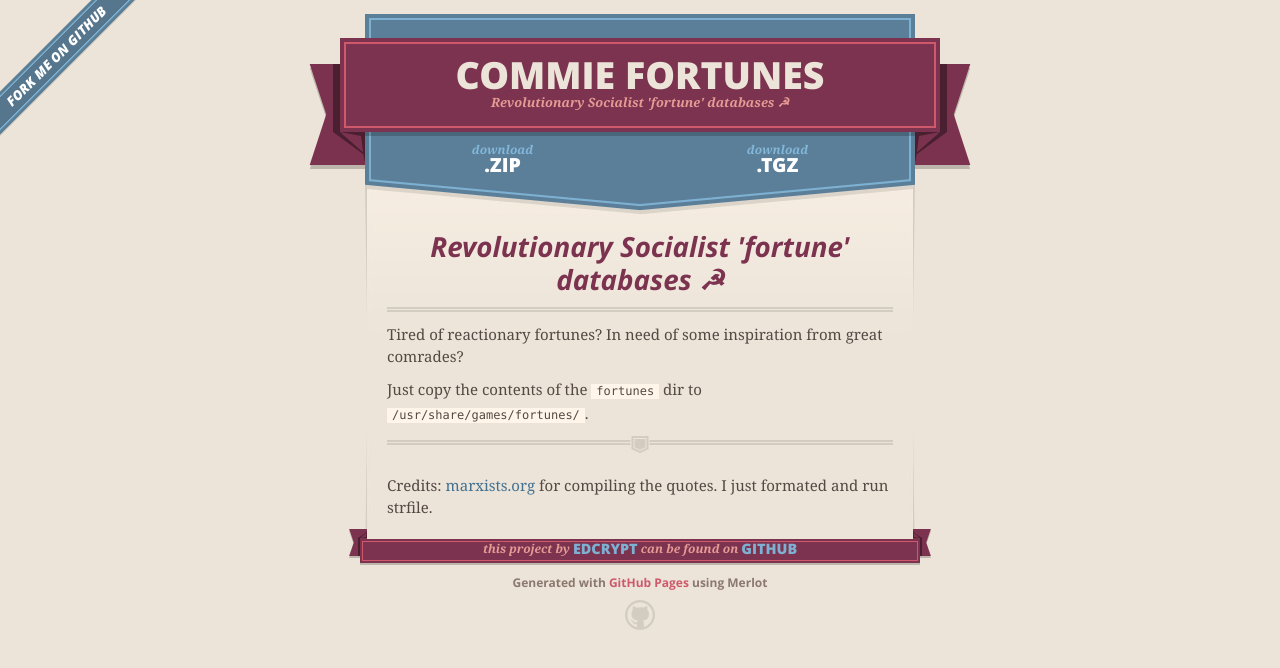
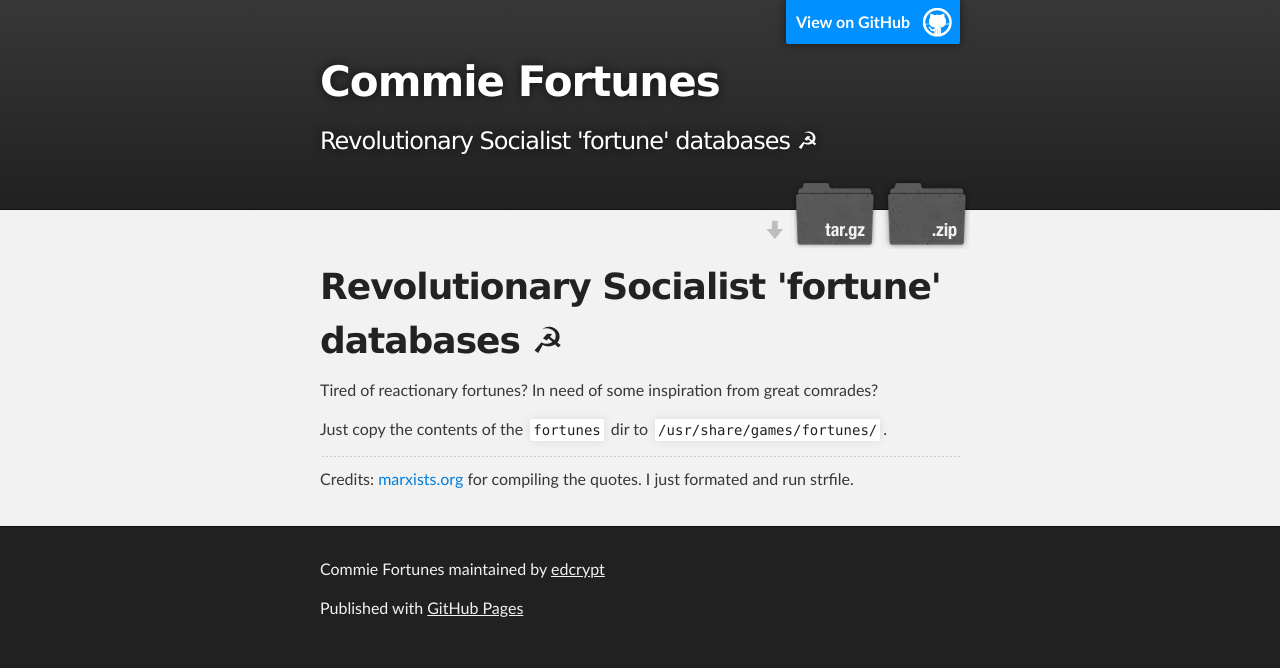
Before and after one commit to edcrypt/commiefortnes, a plain HTML site: page index.html in a window 1280 px wide. Drawn offline with nearby package versions, Linux system fonts and the light colour scheme.

Commit message:
Create gh-pages branch via GitHub

```diff
--- a/index.html
+++ b/index.html
@@ -1,51 +1,36 @@
 <!DOCTYPE html>
 <html>
+
   <head>
     <meta charset='utf-8'>
     <meta http-equiv="X-UA-Compatible" content="chrome=1">
-    <meta name="viewport" content="width=640">
+    <meta name="description" content="Commie Fortunes : Revolutionary Socialist &#39;fortune&#39; databases ☭ ">
 
-    <link rel="stylesheet" href="stylesheets/core.css" media="screen">
-    <link rel="stylesheet" href="stylesheets/mobile.css" media="handheld, only screen and (max-device-width:640px)">
-    <link rel="stylesheet" href="stylesheets/github-light.css">
+    <link rel="stylesheet" type="text/css" media="screen" href="stylesheets/stylesheet.css">
 
-    <script type="text/javascript" src="javascripts/modernizr.js"></script>
-    <script type="text/javascript" src="https://ajax.googleapis.com/ajax/libs/jquery/1.7.1/jquery.min.js"></script>
-    <script type="text/javascript" src="javascripts/headsmart.min.js"></script>
-    <script type="text/javascript">
-      $(document).ready(function () {
-        $('#main_content').headsmart()
-      })
-    </script>
-    <title>Commie Fortunes by edcrypt</title>
+    <title>Commie Fortunes</title>
   </head>
 
   <body>
-    <a id="forkme_banner" href="https://github.com/edcrypt/commiefortnes">View on GitHub</a>
-    <div class="shell">
 
-      <header>
-        <span class="ribbon-outer">
-          <span class="ribbon-inner">
-            <h1>Commie Fortunes</h1>
-            <h2>Revolutionary Socialist &#39;fortune&#39; databases ☭ </h2>
-          </span>
-          <span class="left-tail"></span>
-          <span class="right-tail"></span>
-        </span>
-      </header>
+    <!-- HEADER -->
+    <div id="header_wrap" class="outer">
+        <header class="inner">
+          <a id="forkme_banner" href="https://github.com/edcrypt/commiefortnes">View on GitHub</a>
 
-      <section id="downloads">
-        <span class="inner">
-          <a href="https://github.com/edcrypt/commiefortnes/zipball/master" class="zip"><em>download</em> .ZIP</a><a href="https://github.com/edcrypt/commiefortnes/tarball/master" class="tgz"><em>download</em> .TGZ</a>
-        </span>
-      </section>
+          <h1 id="project_title">Commie Fortunes</h1>
+          <h2 id="project_tagline">Revolutionary Socialist &#39;fortune&#39; databases ☭ </h2>
 
+            <section id="downloads">
+              <a class="zip_download_link" href="https://github.com/edcrypt/commiefortnes/zipball/master">Download this project as a .zip file</a>
+              <a class="tar_download_link" href="https://github.com/edcrypt/commiefortnes/tarball/master">Download this project as a tar.gz file</a>
+            </section>
+        </header>
+    </div>
 
-      <span class="banner-fix"></span>
-
-
-      <section id="main_content">
+    <!-- MAIN CONTENT -->
+    <div id="main_content_wrap" class="outer">
+      <section id="main_content" class="inner">
         <h1>
 <a id="revolutionary-socialist-fortune-databases-" class="anchor" href="#revolutionary-socialist-fortune-databases-" aria-hidden="true"><span class="octicon octicon-link"></span></a>Revolutionary Socialist 'fortune' databases ☭</h1>
 
@@ -57,20 +42,26 @@
 
 <p>Credits: <a href="http://marxists.org">marxists.org</a> for compiling the quotes. I just formated and run strfile.</p>
       </section>
+    </div>
 
-      <footer>
-        <span class="ribbon-outer">
-          <span class="ribbon-inner">
-            <p>this project by <a href="https://github.com/edcrypt">edcrypt</a> can be found on <a href="https://github.com/edcrypt/commiefortnes">GitHub</a></p>
-          </span>
-          <span class="left-tail"></span>
-          <span class="right-tail"></span>
-        </span>
-        <p>Generated with <a href="https://pages.github.com">GitHub Pages</a> using Merlot</p>
-        <span class="octocat"></span>
+    <!-- FOOTER  -->
+    <div id="footer_wrap" class="outer">
+      <footer class="inner">
+        <p class="copyright">Commie Fortunes maintained by <a href="https://github.com/edcrypt">edcrypt</a></p>
+        <p>Published with <a href="https://pages.github.com">GitHub Pages</a></p>
       </footer>
+    </div>
 
-    </div>
+              <script type="text/javascript">
+            var gaJsHost = (("https:" == document.location.protocol) ? "https://ssl." : "http://www.");
+            document.write(unescape("%3Cscript src='" + gaJsHost + "google-analytics.com/ga.js' type='text/javascript'%3E%3C/script%3E"));
+          </script>
+          <script type="text/javascript">
+            try {
+              var pageTracker = _gat._getTracker("UA-69968606-1");
+            pageTracker._trackPageview();
+            } catch(err) {}
+          </script>
 
 
   </body>
--- a/params.json
+++ b/params.json
@@ -1 +1 @@
-{"name":"Commie Fortunes","tagline":"Revolutionary Socialist 'fortune' databases ☭ ","body":"# Revolutionary Socialist 'fortune' databases ☭\r\nTired of reactionary fortunes? In need of some inspiration from great comrades?\r\n\r\nJust copy the contents of the `fortunes` dir to `/usr/share/games/fortunes/`.\r\n\r\n***\r\n\r\nCredits: [marxists.org](http://marxists.org) for compiling the quotes. I just formated and run strfile.","google":"","note":"Don't delete this file! It's used internally to help with page regeneration."}
+{"name":"Commie Fortunes","tagline":"Revolutionary Socialist 'fortune' databases ☭ ","body":"# Revolutionary Socialist 'fortune' databases ☭\r\nTired of reactionary fortunes? In need of some inspiration from great comrades?\r\n\r\nJust copy the contents of the `fortunes` dir to `/usr/share/games/fortunes/`.\r\n\r\n***\r\n\r\nCredits: [marxists.org](http://marxists.org) for compiling the quotes. I just formated and run strfile.","google":"UA-69968606-1","note":"Don't delete this file! It's used internally to help with page regeneration."}
--- /dev/null
+++ b/stylesheets/stylesheet.css
@@ -0,0 +1,425 @@
+/*******************************************************************************
+Slate Theme for GitHub Pages
+by Jason Costello, @jsncostello
+*******************************************************************************/
+
+@import url(github-light.css);
+
+/*******************************************************************************
+MeyerWeb Reset
+*******************************************************************************/
+
+html, body, div, span, applet, object, iframe,
+h1, h2, h3, h4, h5, h6, p, blockquote, pre,
+a, abbr, acronym, address, big, cite, code,
+del, dfn, em, img, ins, kbd, q, s, samp,
+small, strike, strong, sub, sup, tt, var,
+b, u, i, center,
+dl, dt, dd, ol, ul, li,
+fieldset, form, label, legend,
+table, caption, tbody, tfoot, thead, tr, th, td,
+article, aside, canvas, details, embed,
+figure, figcaption, footer, header, hgroup,
+menu, nav, output, ruby, section, summary,
+time, mark, audio, video {
+  margin: 0;
+  padding: 0;
+  border: 0;
+  font: inherit;
+  vertical-align: baseline;
+}
+
+/* HTML5 display-role reset for older browsers */
+article, aside, details, figcaption, figure,
+footer, header, hgroup, menu, nav, section {
+  display: block;
+}
+
+ol, ul {
+  list-style: none;
+}
+
+table {
+  border-collapse: collapse;
+  border-spacing: 0;
+}
+
+/*******************************************************************************
+Theme Styles
+*******************************************************************************/
+
+body {
+  box-sizing: border-box;
+  color:#373737;
+  background: #212121;
+  font-size: 16px;
+  font-family: 'Myriad Pro', Calibri, Helvetica, Arial, sans-serif;
+  line-height: 1.5;
+  -webkit-font-smoothing: antialiased;
+}
+
+h1, h2, h3, h4, h5, h6 {
+  margin: 10px 0;
+  font-weight: 700;
+  color:#222222;
+  font-family: 'Lucida Grande', 'Calibri', Helvetica, Arial, sans-serif;
+  letter-spacing: -1px;
+}
+
+h1 {
+  font-size: 36px;
+  font-weight: 700;
+}
+
+h2 {
+  padding-bottom: 10px;
+  font-size: 32px;
+  background: url('../images/bg_hr.png') repeat-x bottom;
+}
+
+h3 {
+  font-size: 24px;
+}
+
+h4 {
+  font-size: 21px;
+}
+
+h5 {
+  font-size: 18px;
+}
+
+h6 {
+  font-size: 16px;
+}
+
+p {
+  margin: 10px 0 15px 0;
+}
+
+footer p {
+  color: #f2f2f2;
+}
+
+a {
+  text-decoration: none;
+  color: #007edf;
+  text-shadow: none;
+
+  transition: color 0.5s ease;
+  transition: text-shadow 0.5s ease;
+  -webkit-transition: color 0.5s ease;
+  -webkit-transition: text-shadow 0.5s ease;
+  -moz-transition: color 0.5s ease;
+  -moz-transition: text-shadow 0.5s ease;
+  -o-transition: color 0.5s ease;
+  -o-transition: text-shadow 0.5s ease;
+  -ms-transition: color 0.5s ease;
+  -ms-transition: text-shadow 0.5s ease;
+}
+
+a:hover, a:focus {text-decoration: underline;}
+
+footer a {
+  color: #F2F2F2;
+  text-decoration: underline;
+}
+
+em {
+  font-style: italic;
+}
+
+strong {
+  font-weight: bold;
+}
+
+img {
+  position: relative;
+  margin: 0 auto;
+  max-width: 739px;
+  padding: 5px;
+  margin: 10px 0 10px 0;
+  border: 1px solid #ebebeb;
+
+  box-shadow: 0 0 5px #ebebeb;
+  -webkit-box-shadow: 0 0 5px #ebebeb;
+  -moz-box-shadow: 0 0 5px #ebebeb;
+  -o-box-shadow: 0 0 5px #ebebeb;
+  -ms-box-shadow: 0 0 5px #ebebeb;
+}
+
+p img {
+  display: inline;
+  margin: 0;
+  padding: 0;
+  vertical-align: middle;
+  text-align: center;
+  border: none;
+}
+
+pre, code {
+  width: 100%;
+  color: #222;
+  background-color: #fff;
+
+  font-family: Monaco, "Bitstream Vera Sans Mono", "Lucida Console", Terminal, monospace;
+  font-size: 14px;
+
+  border-radius: 2px;
+  -moz-border-radius: 2px;
+  -webkit-border-radius: 2px;
+}
+
+pre {
+  width: 100%;
+  padding: 10px;
+  box-shadow: 0 0 10px rgba(0,0,0,.1);
+  overflow: auto;
+}
+
+code {
+  padding: 3px;
+  margin: 0 3px;
+  box-shadow: 0 0 10px rgba(0,0,0,.1);
+}
+
+pre code {
+  display: block;
+  box-shadow: none;
+}
+
+blockquote {
+  color: #666;
+  margin-bottom: 20px;
+  padding: 0 0 0 20px;
+  border-left: 3px solid #bbb;
+}
+
+
+ul, ol, dl {
+  margin-bottom: 15px
+}
+
+ul {
+  list-style-position: inside;
+  list-style: disc;
+  padding-left: 20px;
+}
+
+ol {
+  list-style-position: inside;
+  list-style: decimal;
+  padding-left: 20px;
+}
+
+dl dt {
+  font-weight: bold;
+}
+
+dl dd {
+  padding-left: 20px;
+  font-style: italic;
+}
+
+dl p {
+  padding-left: 20px;
+  font-style: italic;
+}
+
+hr {
+  height: 1px;
+  margin-bottom: 5px;
+  border: none;
+  background: url('../images/bg_hr.png') repeat-x center;
+}
+
+table {
+  border: 1px solid #373737;
+  margin-bottom: 20px;
+  text-align: left;
+ }
+
+th {
+  font-family: 'Lucida Grande', 'Helvetica Neue', Helvetica, Arial, sans-serif;
+  padding: 10px;
+  background: #373737;
+  color: #fff;
+ }
+
+td {
+  padding: 10px;
+  border: 1px solid #373737;
+ }
+
+form {
+  background: #f2f2f2;
+  padding: 20px;
+}
+
+/*******************************************************************************
+Full-Width Styles
+*******************************************************************************/
+
+.outer {
+  width: 100%;
+}
+
+.inner {
+  position: relative;
+  max-width: 640px;
+  padding: 20px 10px;
+  margin: 0 auto;
+}
+
+#forkme_banner {
+  display: block;
+  position: absolute;
+  top:0;
+  right: 10px;
+  z-index: 10;
+  padding: 10px 50px 10px 10px;
+  color: #fff;
+  background: url('../images/blacktocat.png') #0090ff no-repeat 95% 50%;
+  font-weight: 700;
+  box-shadow: 0 0 10px rgba(0,0,0,.5);
+  border-bottom-left-radius: 2px;
+  border-bottom-right-radius: 2px;
+}
+
+#header_wrap {
+  background: #212121;
+  background: -moz-linear-gradient(top, #373737, #212121);
+  background: -webkit-linear-gradient(top, #373737, #212121);
+  background: -ms-linear-gradient(top, #373737, #212121);
+  background: -o-linear-gradient(top, #373737, #212121);
+  background: linear-gradient(top, #373737, #212121);
+}
+
+#header_wrap .inner {
+  padding: 50px 10px 30px 10px;
+}
+
+#project_title {
+  margin: 0;
+  color: #fff;
+  font-size: 42px;
+  font-weight: 700;
+  text-shadow: #111 0px 0px 10px;
+}
+
+#project_tagline {
+  color: #fff;
+  font-size: 24px;
+  font-weight: 300;
+  background: none;
+  text-shadow: #111 0px 0px 10px;
+}
+
+#downloads {
+  position: absolute;
+  width: 210px;
+  z-index: 10;
+  bottom: -40px;
+  right: 0;
+  height: 70px;
+  background: url('../images/icon_download.png') no-repeat 0% 90%;
+}
+
+.zip_download_link {
+  display: block;
+  float: right;
+  width: 90px;
+  height:70px;
+  text-indent: -5000px;
+  overflow: hidden;
+  background: url(../images/sprite_download.png) no-repeat bottom left;
+}
+
+.tar_download_link {
+  display: block;
+  float: right;
+  width: 90px;
+  height:70px;
+  text-indent: -5000px;
+  overflow: hidden;
+  background: url(../images/sprite_download.png) no-repeat bottom right;
+  margin-left: 10px;
+}
+
+.zip_download_link:hover {
+  background: url(../images/sprite_download.png) no-repeat top left;
+}
+
+.tar_download_link:hover {
+  background: url(../images/sprite_download.png) no-repeat top right;
+}
+
+#main_content_wrap {
+  background: #f2f2f2;
+  border-top: 1px solid #111;
+  border-bottom: 1px solid #111;
+}
+
+#main_content {
+  padding-top: 40px;
+}
+
+#footer_wrap {
+  background: #212121;
+}
+
+
+
+/*******************************************************************************
+Small Device Styles
+*******************************************************************************/
+
+@media screen and (max-width: 480px) {
+  body {
+    font-size:14px;
+  }
+
+  #downloads {
+    display: none;
+  }
+
+  .inner {
+    min-width: 320px;
+    max-width: 480px;
+  }
+
+  #project_title {
+  font-size: 32px;
+  }
+
+  h1 {
+    font-size: 28px;
+  }
+
+  h2 {
+    font-size: 24px;
+  }
+
+  h3 {
+    font-size: 21px;
+  }
+
+  h4 {
+    font-size: 18px;
+  }
+
+  h5 {
+    font-size: 14px;
+  }
+
+  h6 {
+    font-size: 12px;
+  }
+
+  code, pre {
+    min-width: 320px;
+    max-width: 480px;
+    font-size: 11px;
+  }
+
+}
```
Also changed, not shown: images/bg_hr.png (added), images/blacktocat.png (added), images/icon_download.png (added), images/sprite_download.png (added).
